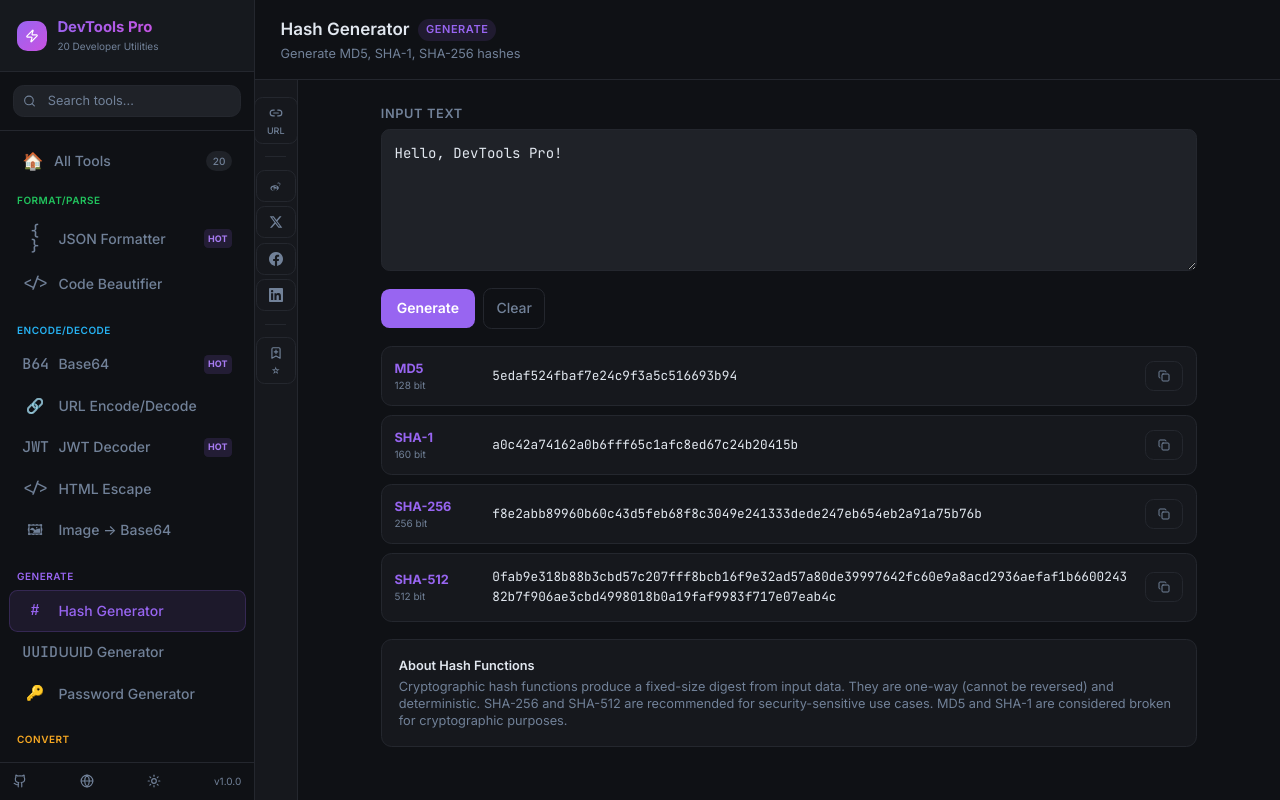
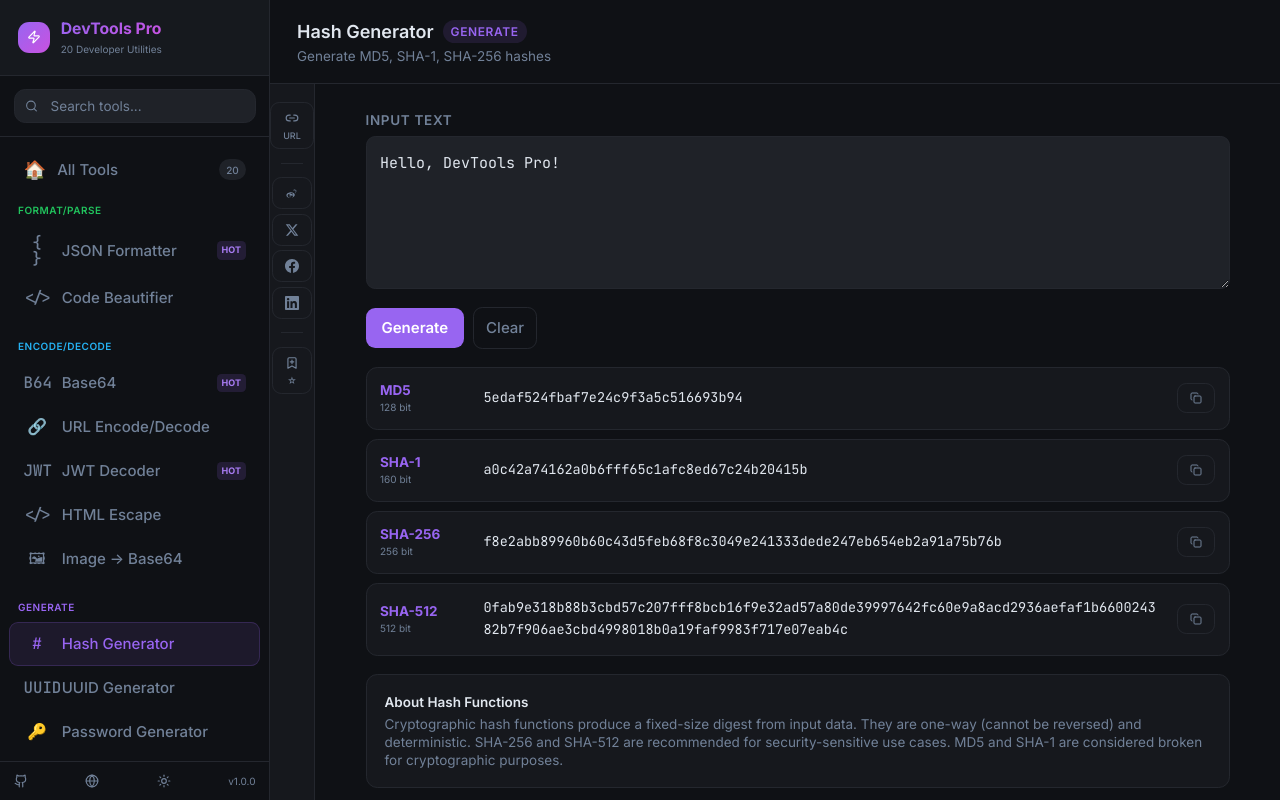
Before and after one commit to huhongguang/devtools-pro, a React (Vite) app: page /tools/hash-generator in a window 1280 px wide. Built offline with nearby package versions, Linux system fonts and the light colour scheme.

Commit message:
feat: increase UI font sizes further for readability

```diff
--- a/src/index.css
+++ b/src/index.css
@@ -56,11 +56,11 @@
 
 @layer base {
   * { @apply border-border; }
-  html { font-size: 17px; }
+  html { font-size: 18px; }
   body {
     @apply bg-background text-foreground;
     font-family: 'Inter', 'Noto Sans Arabic', -apple-system, BlinkMacSystemFont, sans-serif;
-    font-size: 15px;
+    font-size: 16px;
     line-height: 1.6;
     -webkit-font-smoothing: antialiased;
   }
@@ -103,7 +103,7 @@
 
   .code-area {
     font-family: 'JetBrains Mono', monospace;
-    font-size: 14px;
+    font-size: 15px;
     line-height: 1.65;
     background: hsl(var(--muted));
     border: 1px solid hsl(var(--border));
@@ -129,7 +129,7 @@
     gap: 0.625rem;
     padding: 0.5rem 0.75rem;
     border-radius: 0.5rem;
-    font-size: 14px;
+    font-size: 15px;
     font-weight: 500;
     color: hsl(var(--muted-foreground));
     cursor: pointer;
@@ -147,7 +147,7 @@
   }
 
   .badge-category {
-    font-size: 11px;
+    font-size: 12px;
     font-weight: 600;
     letter-spacing: 0.05em;
     text-transform: uppercase;
@@ -163,7 +163,7 @@
     background: hsl(var(--primary));
     color: hsl(var(--primary-foreground));
     border-radius: calc(var(--radius) - 2px);
-    font-size: 14px;
+    font-size: 15px;
     font-weight: 600;
     cursor: pointer;
     border: none;
@@ -181,7 +181,7 @@
     background: transparent;
     color: hsl(var(--muted-foreground));
     border-radius: calc(var(--radius) - 2px);
-    font-size: 14px;
+    font-size: 15px;
     font-weight: 500;
     cursor: pointer;
     border: 1px solid hsl(var(--border));
```
